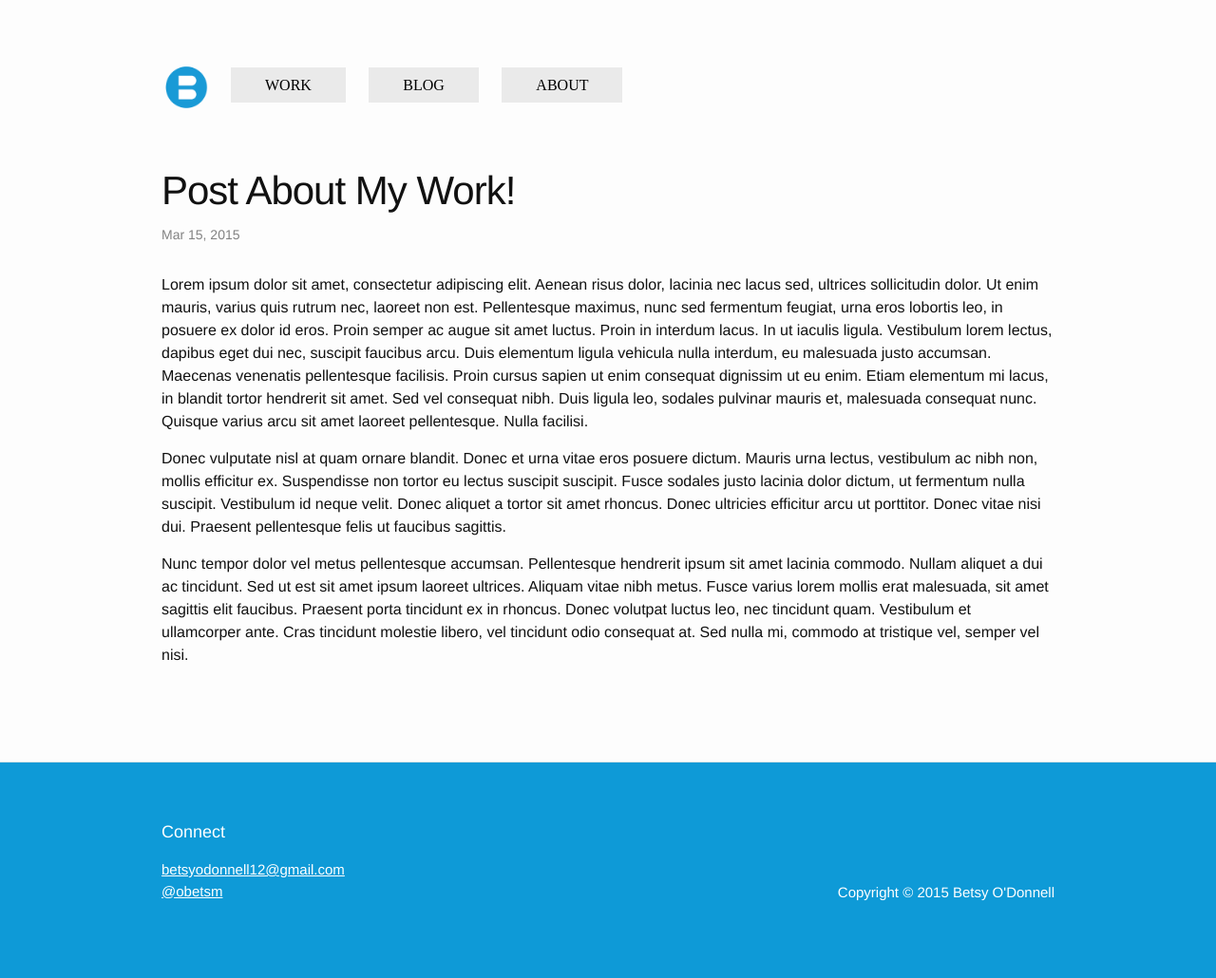
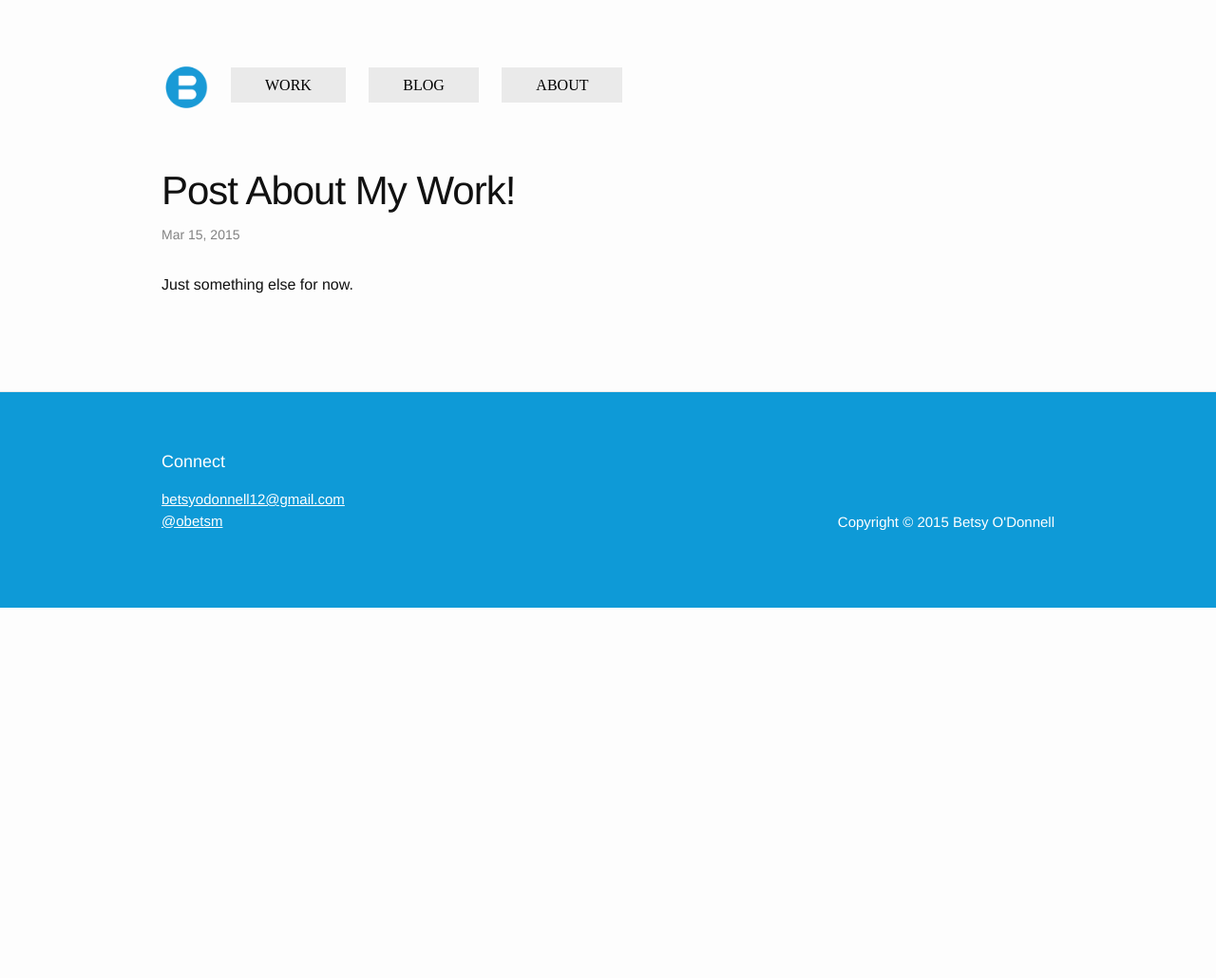
Before and after one commit to obetsm/betsyodonnell.com, a Jekyll site: the page built from _posts/2015-03-15-another-blog-post.markdown, in a window 1280 px wide. Shown: the whole page at 95% size. Built offline with Jekyll 4.4.1, drawn with Linux system fonts in a browser that asks for light colours; some web fonts are replaced; after the commit the page ends 900 px from its top, so only the background shows below that.

Commit message:
adding changes

```diff
--- a/_posts/2015-03-15-another-blog-post.markdown
+++ b/_posts/2015-03-15-another-blog-post.markdown
@@ -3,13 +3,9 @@ layout: post
 title:  "Post About My Work!"
 date:   2015-03-15 21:56:06
 categories: work
-tags: print
+tags: print webdesign
 ---
-Lorem ipsum dolor sit amet, consectetur adipiscing elit. Aenean risus dolor, lacinia nec lacus sed, ultrices sollicitudin dolor. Ut enim mauris, varius quis rutrum nec, laoreet non est. Pellentesque maximus, nunc sed fermentum feugiat, urna eros lobortis leo, in posuere ex dolor id eros. Proin semper ac augue sit amet luctus. Proin in interdum lacus. In ut iaculis ligula. Vestibulum lorem lectus, dapibus eget dui nec, suscipit faucibus arcu. Duis elementum ligula vehicula nulla interdum, eu malesuada justo accumsan. Maecenas venenatis pellentesque facilisis. Proin cursus sapien ut enim consequat dignissim ut eu enim. Etiam elementum mi lacus, in blandit tortor hendrerit sit amet. Sed vel consequat nibh. Duis ligula leo, sodales pulvinar mauris et, malesuada consequat nunc. Quisque varius arcu sit amet laoreet pellentesque. Nulla facilisi.
-
-Donec vulputate nisl at quam ornare blandit. Donec et urna vitae eros posuere dictum. Mauris urna lectus, vestibulum ac nibh non, mollis efficitur ex. Suspendisse non tortor eu lectus suscipit suscipit. Fusce sodales justo lacinia dolor dictum, ut fermentum nulla suscipit. Vestibulum id neque velit. Donec aliquet a tortor sit amet rhoncus. Donec ultricies efficitur arcu ut porttitor. Donec vitae nisi dui. Praesent pellentesque felis ut faucibus sagittis.
-
-Nunc tempor dolor vel metus pellentesque accumsan. Pellentesque hendrerit ipsum sit amet lacinia commodo. Nullam aliquet a dui ac tincidunt. Sed ut est sit amet ipsum laoreet ultrices. Aliquam vitae nibh metus. Fusce varius lorem mollis erat malesuada, sit amet sagittis elit faucibus. Praesent porta tincidunt ex in rhoncus. Donec volutpat luctus leo, nec tincidunt quam. Vestibulum et ullamcorper ante. Cras tincidunt molestie libero, vel tincidunt odio consequat at. Sed nulla mi, commodo at tristique vel, semper vel nisi.
+Just something else for now.
 
 [jekyll]:      http://jekyllrb.com
 [jekyll-gh]:   https://github.com/jekyll/jekyll
--- a/_sass/_base.scss
+++ b/_sass/_base.scss
@@ -83,6 +83,13 @@ h1, h2, h3, h4, h5, h6 {
     font-weight: 300;
 }
 
+h1 {
+    line-height: 38px;
+}
+
+.paragraph-top{
+    padding-top: 20px;
+}
 
 
 /**
@@ -91,18 +98,11 @@ h1, h2, h3, h4, h5, h6 {
 a {
     color: $brand-color;
     text-decoration: none;
-
-    &:visited {
-        color: darken($brand-color, 15%);
-    }
-
-    &:hover {
-        color: $text-color;
-        text-decoration: underline;
-    }
 }
 
-
+a.underline-link {
+    text-decoration: underline !important;
+}
 
 /**
  * Blockquotes
--- a/css/main.scss
+++ b/css/main.scss
@@ -17,7 +17,7 @@ $spacing-unit:     30px;
 
 $text-color:       #111;
 $background-color: #fdfdfd;
-$brand-color:      #2a7ae2;
+$brand-color:      #0e9ad7;
 
 $grey-color:       #828282;
 $grey-color-light: lighten($grey-color, 40%);
```
Also changed, not shown: _posts/2015-03-15-my-blog-post.html (renamed from _posts/2015-03-15-my-blog-post.markdown, +10 -4 lines), about.html (+6 -5 lines).
